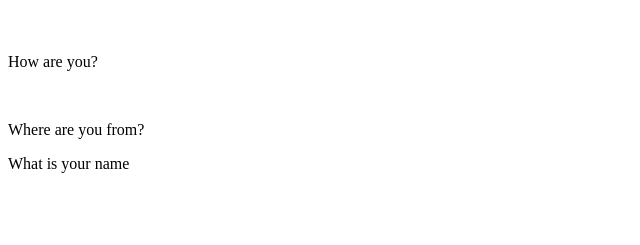
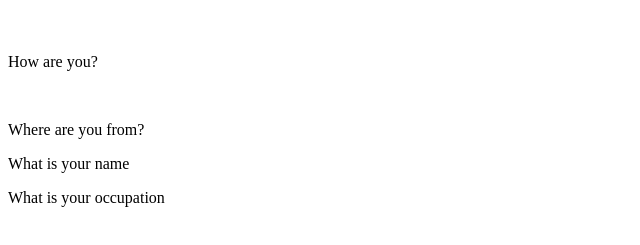
Before and after one commit to anandkv1973/datewithgit.sample, a plain HTML site: page index.html in a window 1280 px wide. Shown: the part 61-306 px from the top of the page, without its empty margins (0-640 px from the left). Drawn offline with Linux system fonts and the light colour scheme.

Commit message:
index occupation added

```diff
--- a/index.html
+++ b/index.html
@@ -10,5 +10,6 @@
     <p>How are you?</p><br>
     <p>Where are you from?</p>
     <p>What is your name</p>
+    <p>What is your occupation</p>
 </body>
 </html>
```
